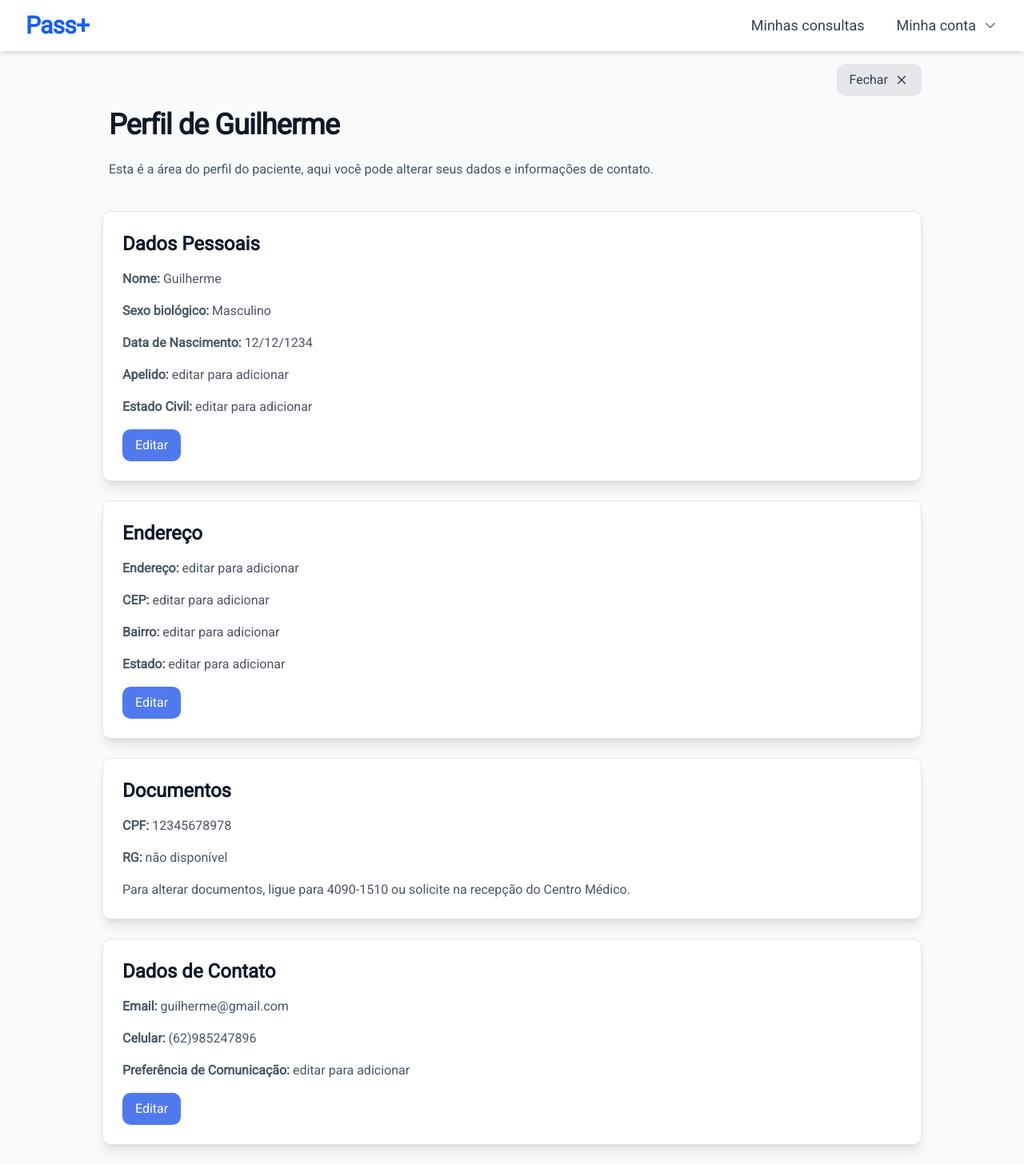
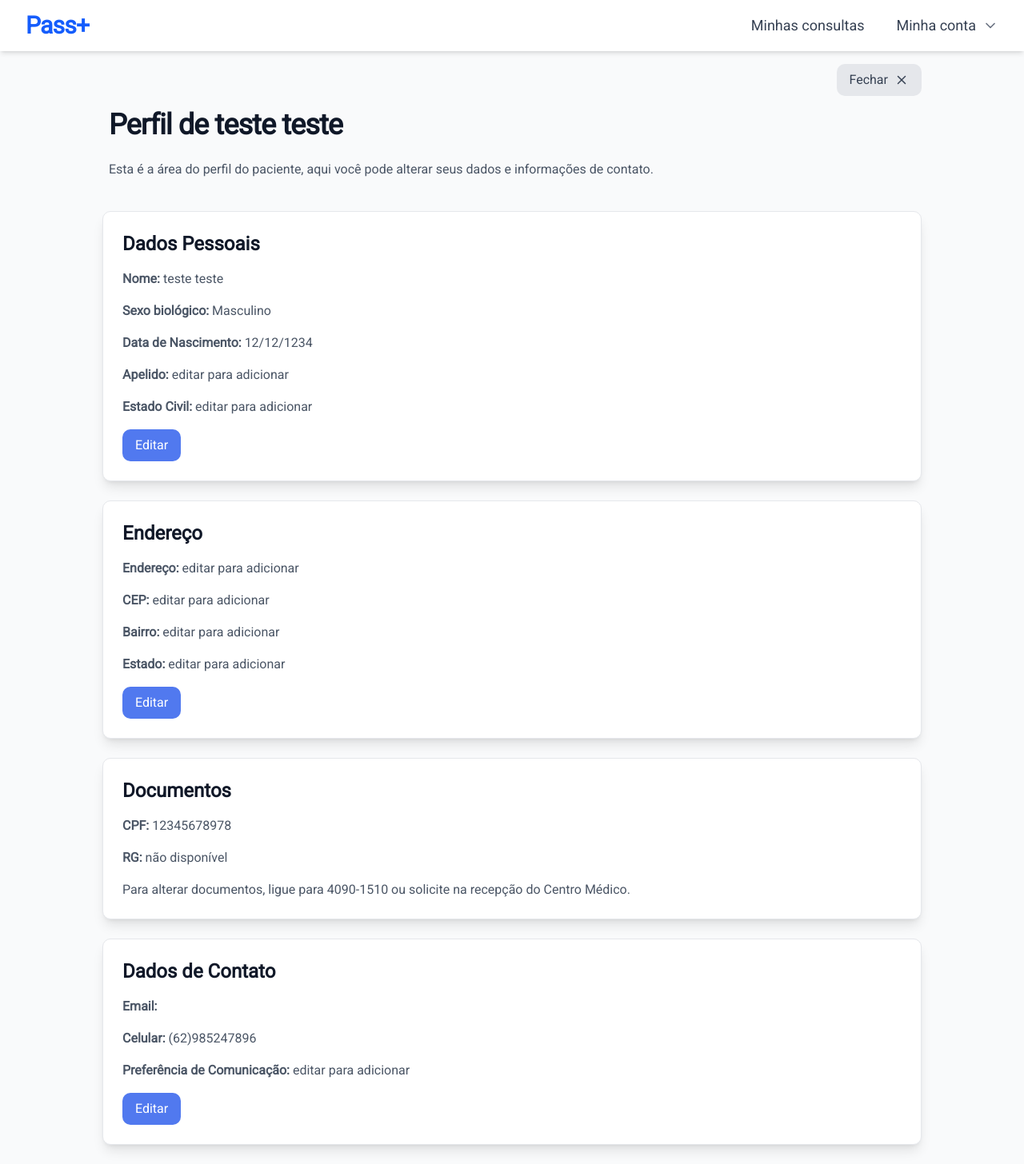
Before and after one commit to Guilherme549/PassMais-frontend, a Next.js app in the folder pass-mais/: page /my-profile in a window 1280 px wide. Shown: the whole page at 80% size. Built offline with nearby package versions, Linux system fonts and the light colour scheme; no server answers; sample sign-in values are in the browser's storage.

Commit message:
Tweak mocked profile data to demonstrate blank/placeholder rendering in UI

```diff
--- a/pass-mais/src/app/my-profile/page.tsx
+++ b/pass-mais/src/app/my-profile/page.tsx
@@ -33,7 +33,7 @@ export default async function MyProfile() {
     }
 
     const userProfile: UserProfile = {
-        name: "Guilherme",
+        name: "teste teste ",
         gender: "Masculino",
         birthDate: "12/12/1234",
         nickname: "editar para adicionar",
@@ -49,7 +49,7 @@ export default async function MyProfile() {
             rg: "não disponível",
         },
         contact: {
-            email: "guilherme@gmail.com",
+            email: "",
             phone: "(62)985247896",
             communicationPreference: "editar para adicionar",
         },
```
